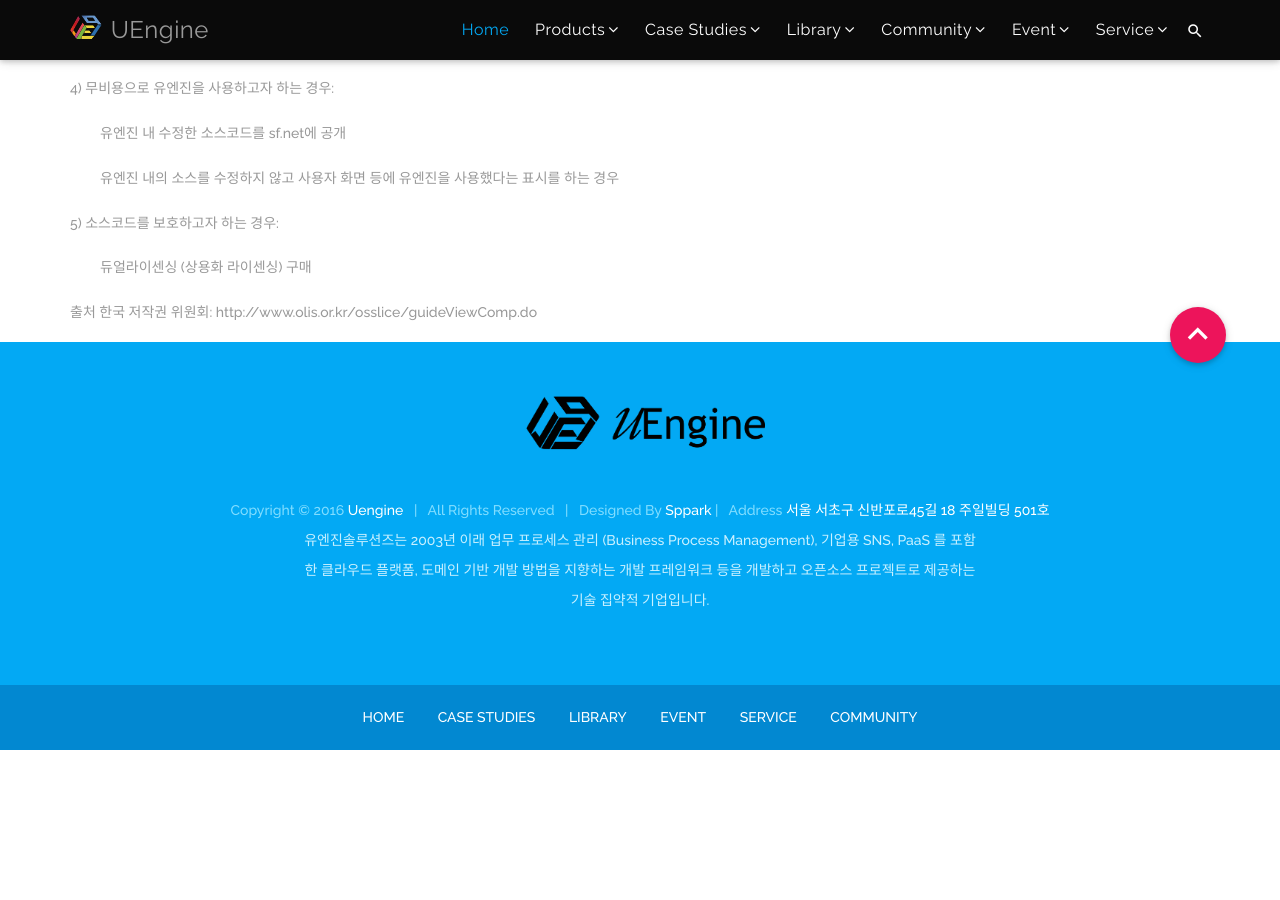
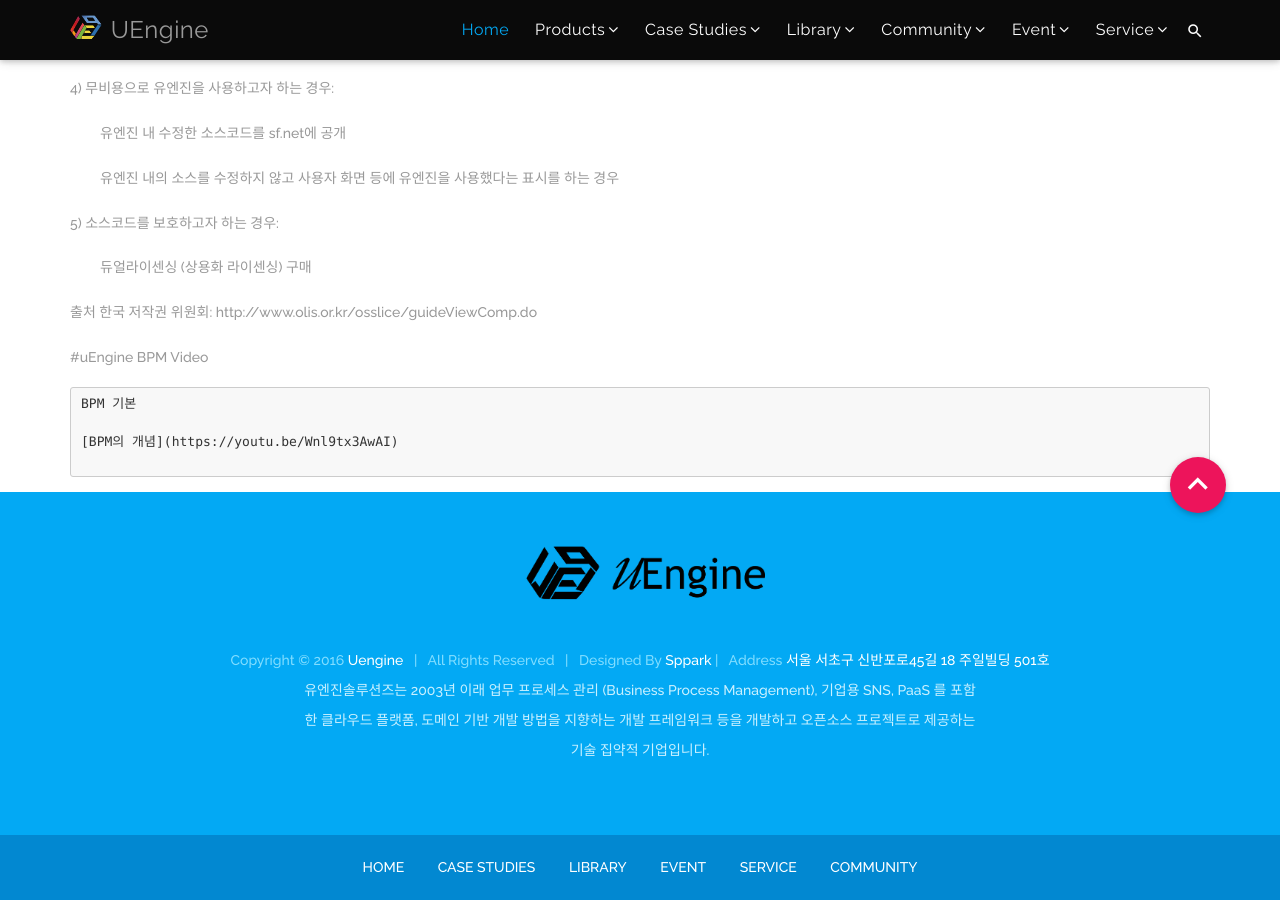
Before and after one commit to TheOpenCloudEngine/theopencloudengine.github.io, a Jekyll site: the page built from products/bpm.md, in a window 1280 px wide and 900 px high, scrolled down 4141 px. Built offline with Jekyll 4.4.1, drawn with Linux system fonts in a browser that asks for light colours; before the commit the page ends 4891 px from its top, so only the background shows below that.

Commit message:
Update bpm.md

````diff
--- a/products/bpm.md
+++ b/products/bpm.md
@@ -195,3 +195,12 @@
 
 
 출처 한국 저작권 위원회: http://www.olis.or.kr/osslice/guideViewComp.do
+
+#uEngine BPM Video
+
+```
+BPM 기본
+
+[BPM의 개념](https://youtu.be/Wnl9tx3AwAI)
+
+```
````
